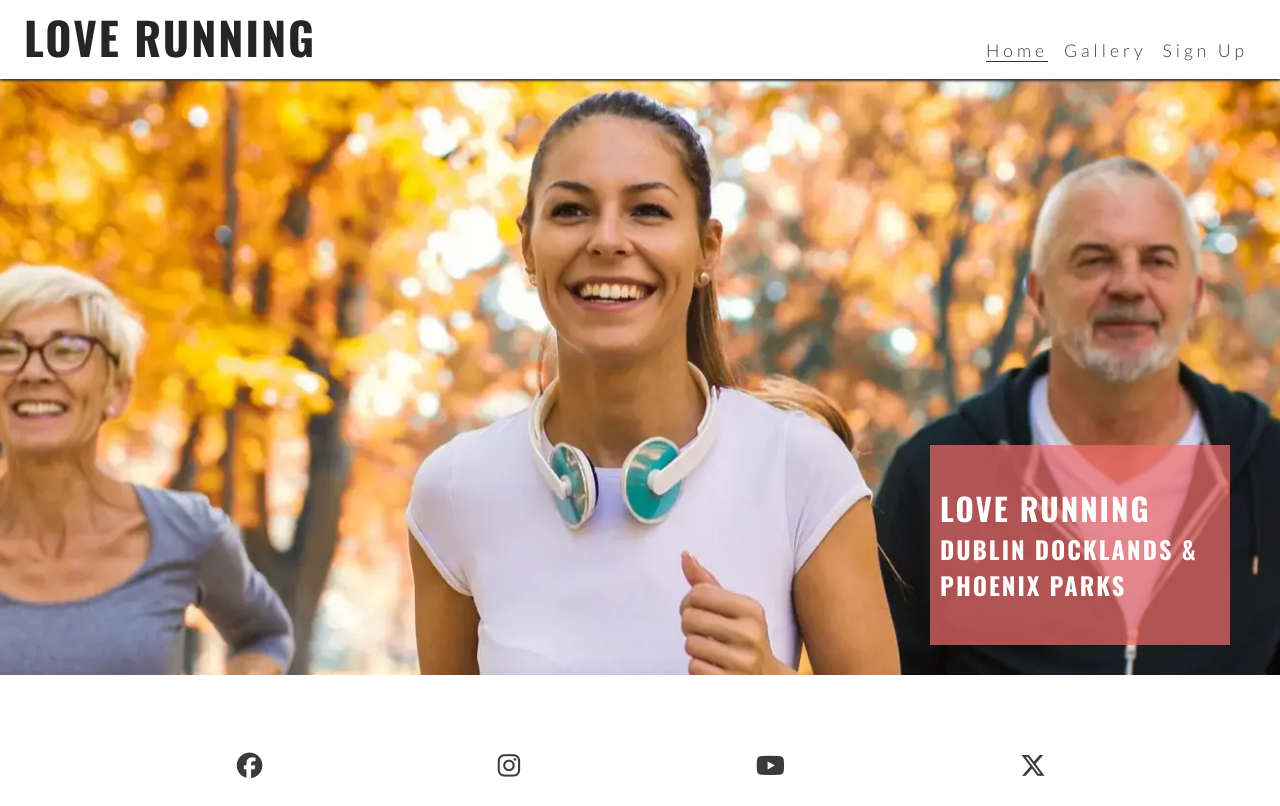
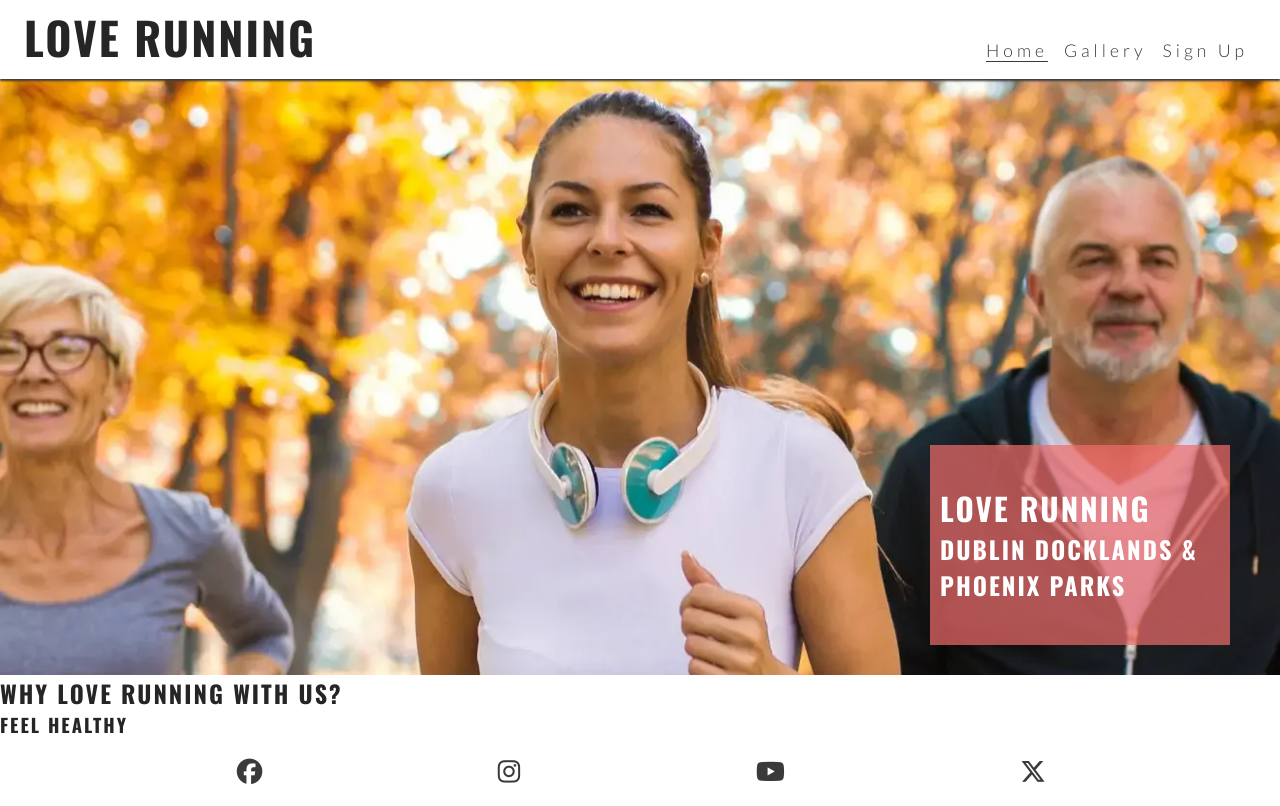
Before and after one commit to liambaker93/love-running-project, a plain HTML site: page index.html in a window 1280 px wide. Drawn offline with nearby package versions, Linux system fonts and the light colour scheme.

Commit message:
added reasons to love content

```diff
--- a/index.html
+++ b/index.html
@@ -43,6 +43,20 @@
                 <h3>Dublin Docklands & Phoenix Parks</h3>
             </div>
         </section>
+
+        <section id="reasons">
+            <h2>Why Love Running With Us?</h2>
+            <div id="benefits">
+                <div id="benefits-physical">
+                    <div>
+                        <h3>Feel Healthy</h3>
+                    </div>
+                </div>
+                <div id="benefits-mental">
+
+                </div>
+            </div>
+        </section>
     </main>
 
 
@@ -53,7 +67,7 @@
                     aria-label="Visit our Facebook page. Opens in a new tab."><i class="fa-brands fa-facebook"></i></a>
             </li>
             <li><a href="https://www.instagram.com" target="_blank" rel="noopener"
-                    aria-labe="Visit our Instagram page. Opens in a new tab."><i class="fa-brands fa-instagram"></i></a>
+                    aria-label="Visit our Instagram page. Opens in a new tab."><i class="fa-brands fa-instagram"></i></a>
             </li>
             <li><a href="https://www.youtube.com" target="_blank" rel="noopener"
                     aria-label="Visit out Youtube page. Opens in a new tab."><i class="fa-brands fa-youtube"></i></a>
```
